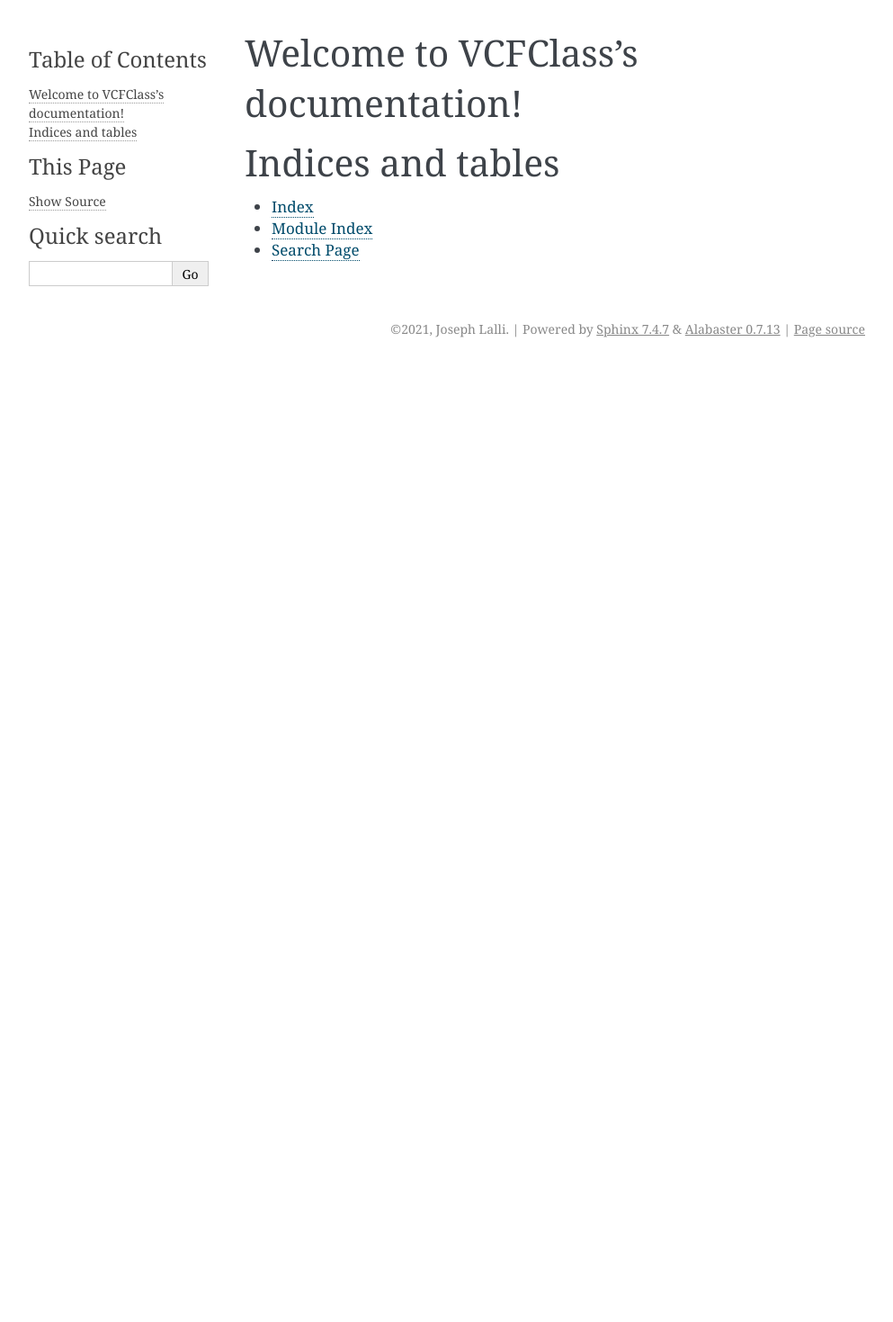
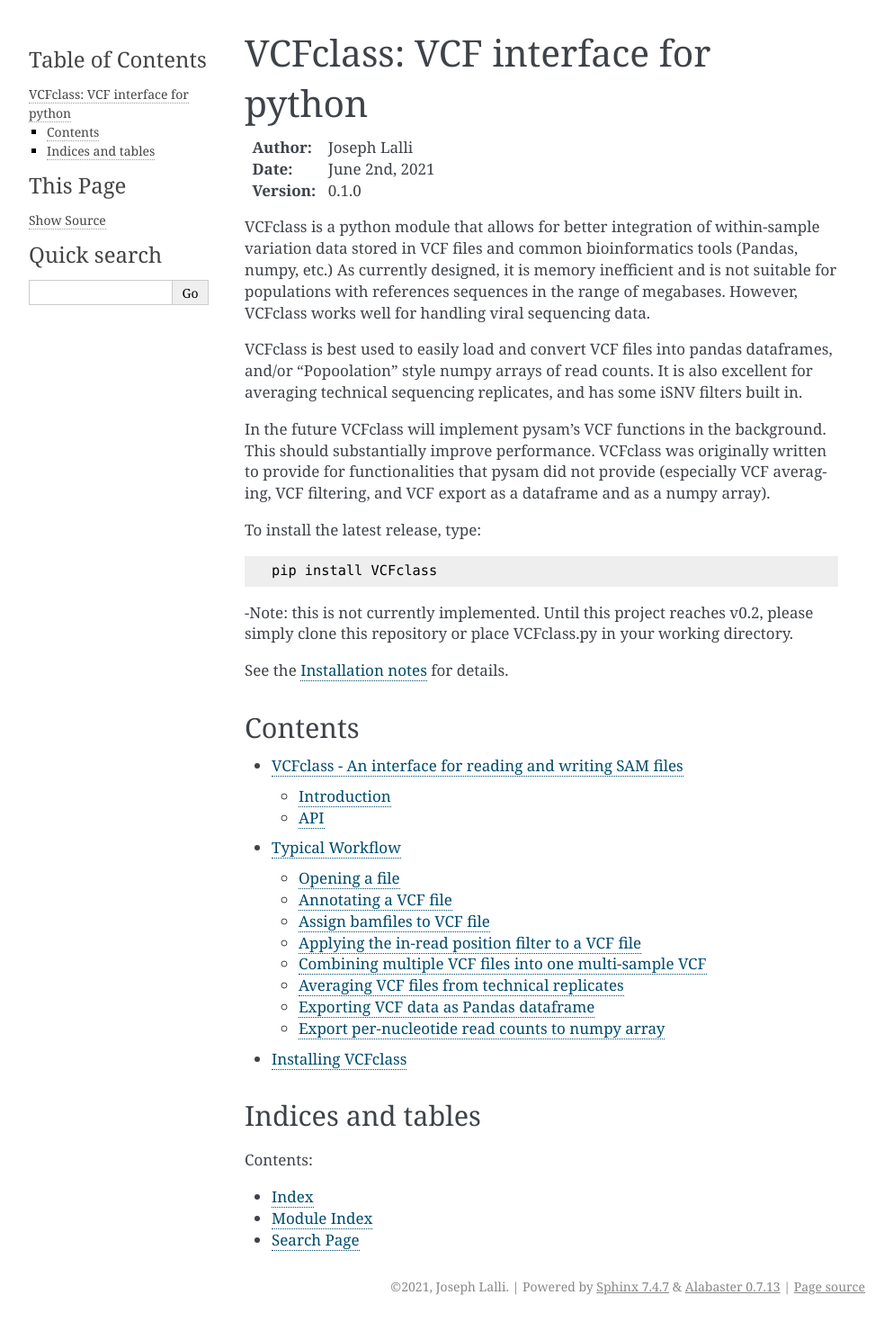
Before and after one commit to JosephLalli/VCFclass, a Sphinx documentation site: the page built from docs/source/index.rst, in a window 1280 px wide. Shown: the whole page at 90% size, without its empty margins (148-1141 px from the left). Built offline with Sphinx 7.4.7, drawn with Linux system fonts in a browser that asks for light colours; before the commit the page ends 900 px from its top, so only the background shows below that.

Commit message:
Including written documentation

```diff
--- /dev/null
+++ b/docs/source/api.rst
@@ -0,0 +1,73 @@
+======================================================
+VCFclass - An interface for reading and writing SAM files
+======================================================
+
+Introduction
+============
+
+VCFclass is a python module that allows for better integration of
+within-sample variation data stored in VCF files and common bioinformatics
+tools (Pandas, numpy, etc.) VCFclass is designed to handle the small VCF
+files typical of viral sequencing data.
+
+This page provides a quick introduction in using VCFclass followed by the
+API. See :ref:`usage` for walkthroughs of typical usage cases.
+
+To use the module to read a file in BAM format, create a
+:class:`~VCFclass.VCF` object::
+
+   import VCFclass
+   my_vcf = VCFclass.VCF("my_vcf.vcf")
+
+Once a file is opened you can directly iterate over mutation calls
+in the VCF file::
+
+    for mut in my_vcf:
+        do_something
+
+Each iteration returns a :class:`~VCFclass.MutCall` object.
+
+An alternative way of accessing the data in a VCF file is by
+calling :meth:`~VCFclass.VCF.to_dataframe` method. This function
+returns a dataframe containing one row per sample per mutation.
+Each row contains information about the mutation call (position,
+ref, alt, etc.) along with information specific to each sample
+(depth, ref_depth, alt_depth, etc.) This information is particularly
+easy to use with downstream tools (e.g., Seaborn, or Pandas' groupby
+functions.)
+
+More detailed usage instructions, including information about how to
+average VCFs that are technical replicates and to apply a read position
+SNP filter, are at :ref:`usage`.
+
+.. note::
+
+   Coordinates in VCFclass are always 0-based (following the python
+   convention). Text VCF files, SAM files, and GTF files use 1-based
+   coordinates. VCFclass converts positions from 1-based coordinates
+   to 0-based upon import, and converts positions back to 1-based
+   coordinates upon export to text VCF files. Pandas Dataframes created
+   using the :meth:`~VCFclass.to_dataframe` method will have 0-based
+   coordinates.
+
+   In general, VCFclass' design philosophy is to work in 0-based coordinates
+   at all times unless a format specifies 1-based coordinates.
+
+API
+===
+
+An :class:`~VCFclass.VCF` represents a whole VCF file.
+
+.. autoclass:: VCFclass.VCF
+   :members:
+
+An :class:`~VCFclass.MutCall` represents one row of a VCF file.
+
+.. autoclass:: VCFclass.MutCall
+   :members:
+
+An :class:`~VCFclass.SampMut` represents information about a
+mutation that is specific to an individual sample.
+
+.. autoclass:: VCFclass.Header
+   :members:
--- a/docs/source/index.rst
+++ b/docs/source/index.rst
@@ -1,19 +1,48 @@
-.. VCFClass documentation master file, created by
-   sphinx-quickstart on Mon May 31 11:48:50 2021.
-   You can adapt this file completely to your liking, but it should at least
-   contain the root `toctree` directive.
+VCFclass: VCF interface for python
+==================================
 
-Welcome to VCFClass's documentation!
-====================================
+:Author: Joseph Lalli
+:Date: June 2nd, 2021
+:Version: 0.1.0
+
+VCFclass is a python module that allows for better integration of
+within-sample variation data stored in VCF files and common bioinformatics
+tools (Pandas, numpy, etc.) As currently designed, it is memory inefficient
+and is not suitable for populations with references sequences in the range
+of megabases. However, VCFclass works well for handling viral sequencing data.
+
+VCFclass is best used to easily load and convert VCF files into pandas dataframes,
+and/or "Popoolation" style numpy arrays of read counts. It is also excellent for
+averaging technical sequencing replicates, and has some iSNV filters built in.
+
+In the future VCFclass will implement pysam's VCF functions in the background.
+This should substantially improve performance. VCFclass was originally written
+to provide for functionalities that pysam did not provide (especially VCF averaging,
+VCF filtering, and VCF export as a dataframe and as a numpy array).
+
+To install the latest release, type::
+
+    pip install VCFclass
+
+-Note: this is not currently implemented. Until this project reaches v0.2, please
+simply clone this repository or place VCFclass.py in your working directory.
+
+See the :ref:`Installation notes <installation>` for details.
+
+Contents
+--------
 
 .. toctree::
    :maxdepth: 2
-   :caption: Contents:
 
-
+   api.rst
+   usage.rst
+   installation.rst
 
 Indices and tables
-==================
+------------------
+
+Contents:
 
 * :ref:`genindex`
 * :ref:`modindex`
--- /dev/null
+++ b/docs/source/installation.rst
@@ -0,0 +1,10 @@
+.. _installation:
+
+================
+Installing VCFclass
+================
+
+VCFclass currently consists of only one file. As a result, installation is as simple
+as placing VCFclass.py in your working directory.
+
+As this project increases in complexity, it will be able to be installed on pypi.
--- /dev/null
+++ b/docs/source/usage.rst
@@ -0,0 +1,86 @@
+.. _Usage:
+
+=========================================
+Typical Workflow
+=========================================
+
+Opening a file
+==============
+
+To begin, import the VCFclass module and open a
+:class:`VCFclass.AlignmentFile`::
+
+   from VCFclass import VCF
+   vcf_file = VCF('myvcf.vcf')
+
+The above command opens the file :file:`myvcf.vcf` and saves
+it to a variable called vcf_file. VCFclass will open :file:`myvcf.vcf`,
+detect the VCF's header, samples, and mutation calls, and load these
+data into memory. This can take some time for large VCF files.
+
+Depending on your downstream applications, it can be useful to include
+a reference fasta, a gtf file location, or the location of the
+sam/bamfile used to create the vcf file. These can be optionally specified
+in the inital VCF import::
+
+   vcf_file = VCF('myvcf.vcf', refFile='my_ref.fasta', gtfFile='my_gtf.gtf', bamfiles='my_bamfile.bam')
+
+
+Annotating a VCF file
+=====================
+
+::
+myVCF = myVCF.annotate(gtf_file=my_gtf_file.gtf)
+
+Assign bamfiles to VCF file
+===========================
+
+Bamfiles can be provided through :meth:`VCFclass.VCF.add_bamfile_locations` in one of three ways.
+
+If only one sample is present in the VCF::
+
+myVCF.add_bamfile_locations('sample_bamfile.bam')
+
+If multiple samples are present in the VCF, and you are sure of their
+order in the VCF file::
+
+myVCF.add_bamfile_locations(['sample1_bamfile.bam', 'sample2_bamfile.bam']
+
+If multiple samples are present in the VCF and you are *not* sure of their
+order in the VCF file::
+
+myVCF.add_bamfile_locations({'sample1': 'sample1_bamfile.bam', 'sample2': 'sample2_bamfile.bam'}
+
+Applying the in-read position filter to a VCF file
+==================================================
+
+First, annotate VCF and add bamfiles to the VCF. Then run :meth:`VCFclass.VCF.apply_position_filter`::
+
+myVCF.apply_position_filter()
+
+The default options should apply most of the time. For more information see :meth:`VCFclass.VCF.apply_position_filter`.
+
+
+Combining multiple VCF files into one multi-sample VCF
+======================================================
+
+::
+myVCF.merge(my_other_VCF)
+
+Averaging VCF files from technical replicates
+=============================================
+
+::
+myVCF.average(my_other_VCF)
+
+Exporting VCF data as Pandas dataframe
+======================================
+
+::
+myVCF_DF = myVCF.to_dataframe()
+
+Export per-nucleotide read counts to numpy array
+================================================
+
+::
+myVCF_array = myVCF.to_numpy()
```
